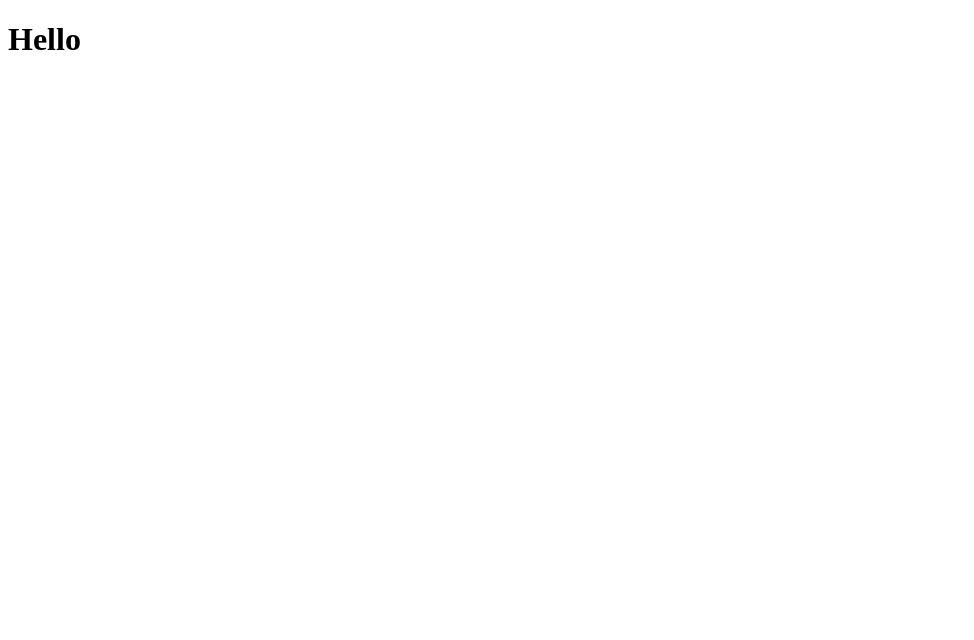
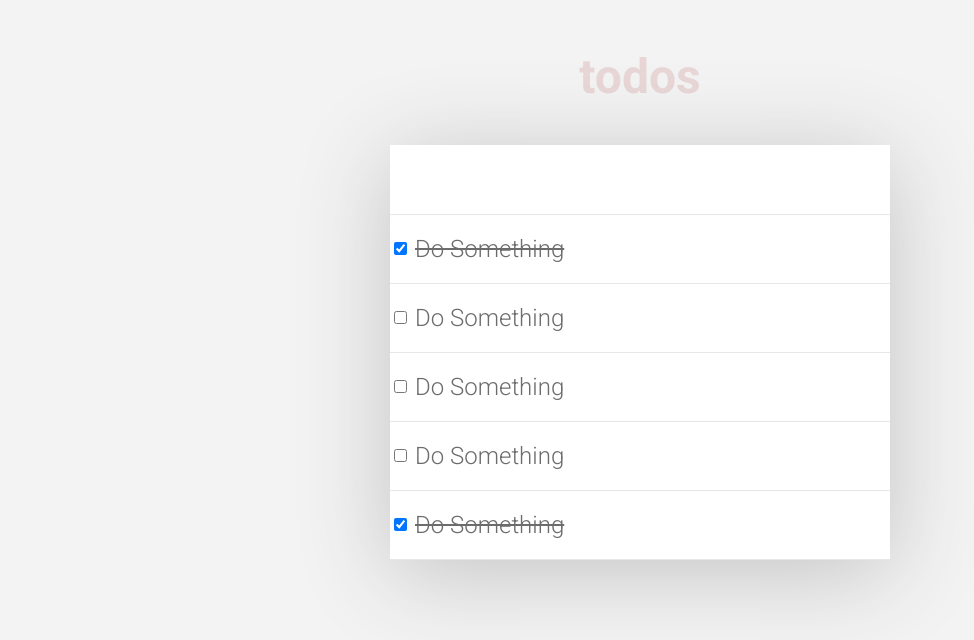
Before and after one commit to dpsxp/recompose-todo, a React app: page / in a window 1280 px wide. Shown: the whole page, without its empty margins (0-974 px from the left). Built offline with nearby package versions, Linux system fonts and the light colour scheme; some packages are replaced by stand-ins of ours.

Commit message:
Initial styling and basic behavior

```diff
--- a/app/app.js
+++ b/app/app.js
@@ -1,9 +1,8 @@
 import React from 'react'
+import TodoContainer from './containers/Todo'
 
 export default function App () {
   return (
-    <div>
-      <h1>Hello</h1>
-    </div>
+    <TodoContainer />
   )
 }
--- /dev/null
+++ b/app/containers/Todo.js
@@ -0,0 +1,152 @@
+import React, { PureComponent, Component } from 'react'
+import styled from 'react-emotion'
+
+const generateId = () => (
+  parseInt((Math.random() * Math.random()) * 1000)
+)
+
+export default class TodoContainer extends Component {
+  state = {
+    todos:[
+      { id: generateId(), description: 'Do Something', completed: true },
+      { id: generateId(), description: 'Do Something', completed: false },
+      { id: generateId(), description: 'Do Something', completed: false },
+      { id: generateId(), description: 'Do Something', completed: false },
+      { id: generateId(), description: 'Do Something', completed: true }
+    ]
+  }
+
+  handleChange = (todo) => {
+    const todos = this.state.todos.reduce((acc, oldTodo) => {
+      if (todo.id === oldTodo.id) {
+        oldTodo.completed = !todo.completed
+      }
+
+      acc.push(oldTodo)
+      return acc
+    }, [])
+
+    this.setState({ todos })
+  }
+
+  handleSubmit = (newTodo) => {
+    const todos = [{ description: newTodo, completed: false, id: generateId() }].concat(this.state.todos)
+
+    this.setState({ todos })
+  }
+
+  render () {
+    return (
+      <Root>
+        <TodoHeader>Todos</TodoHeader>
+        <TodoContent>
+          <TodoInput onSubmit={this.handleSubmit} />
+          <TodoList>
+            {
+              this.state.todos.map((todo) => (
+                <EnhancedTodoItem
+                  onChange={this.handleChange}
+                  key={todo.id}
+                  todo={todo}
+                />
+              ))
+            }
+          </TodoList>
+        </TodoContent>
+      </Root>
+    )
+  }
+};
+
+
+class TodoInput extends PureComponent {
+  state = { newTodo: '' }
+  handleChange = (event) => {
+    this.setState({ newTodo: event.target.value })
+  }
+
+  handleSubmit = (event) => {
+    event.preventDefault();
+
+    this.props.onSubmit(this.state.newTodo)
+    this.setState({ newTodo: '' })
+  }
+
+  render () {
+    const { newTodo } = this.state
+
+    return (
+      <form onSubmit={this.handleSubmit}>
+        <MainInput name="new_todo" type="text" value={newTodo} onChange={this.handleChange} />
+      </form>
+    )
+  }
+}
+
+function TodoItem ({ todo, onChange, className }) {
+  return (
+    <li className={className}>
+      <input
+        id={todo.id}
+        type="checkbox" checked={todo.completed}
+        onChange={() => onChange(todo)}
+      />
+      <TodoLabel htmlFor={todo.id}>
+        {todo.description}
+      </TodoLabel>
+    </li>
+  )
+}
+
+const TodoLabel = styled.label`
+  cursor: pointer;
+  flex: 1 1 auto;
+  padding: 20px 5px;
+`
+
+const Root = styled.section`
+  display: flex;
+  flex-flow: row wrap;
+  justify-content: center;
+`
+
+const TodoList = styled.ul`
+  list-style: none;
+  padding: 0;
+  margin: 0;
+`
+
+const TodoContent = styled.div`
+  width: 500px;
+  box-shadow: 0px 13px 86px #c3c3c3;
+`
+
+const TodoHeader = styled.h1`
+  width: 100%;
+  text-align: center;
+  font-size: 3em;
+  text-transform: lowercase;
+  color: rgba(175, 47, 47, 0.15);
+`
+
+const MainInput = styled.input`
+  width: 100%;
+  border: none;
+  padding: 20px 40px;
+  font-size: 1.6em;
+  border-bottom: 1px solid rgba(195, 195, 195, 0.4);
+`
+
+const EnhancedTodoItem = styled(TodoItem)`
+  display: flex;
+  align-items: center;
+  padding: 0;
+  background: #FFF;
+  border-bottom: 1px solid rgba(195, 195, 195, 0.4);
+  font-size: 1.5em;
+  color: #6d6c6c;
+  font-weight: 300;
+  text-decoration: ${props => props.todo.completed ? 'line-through' : 'inherit' };
+
+
+`
--- a/app/index.html
+++ b/app/index.html
@@ -4,6 +4,17 @@
     <meta charset="UTF-8"/>
     <title>Todo APP</title>
   </head>
+  <link href="https://fonts.googleapis.com/css?family=Roboto:300,300i,400,400i,700" rel="stylesheet">
+  <style>
+    * {
+      box-sizing: border-box;
+    }
+
+    body {
+      background: #f3f3f3;
+      font-family: 'Roboto', sans-serif;
+    }
+  </style>
   <body>
     <div id="app"></div>
   </body>
```
Also changed, not shown: package.json (+9 -1 lines), .babelrc, 1 other file.
